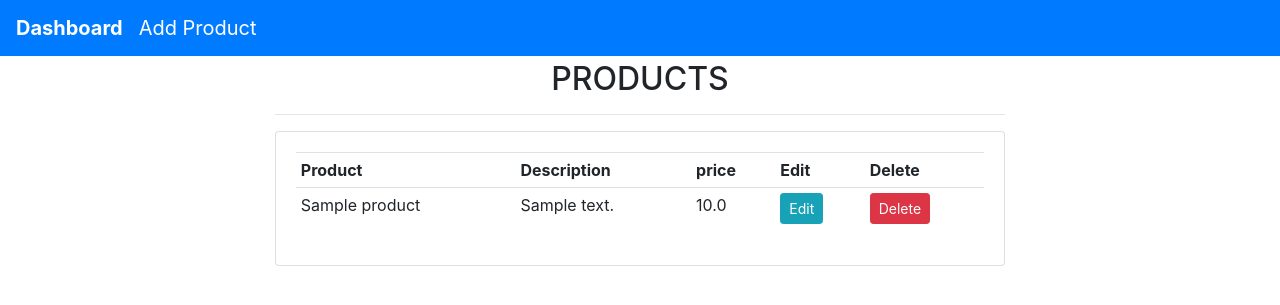
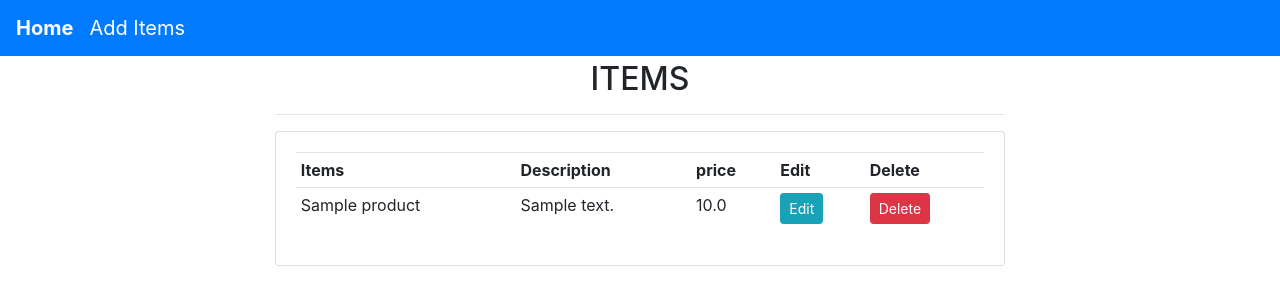
Before and after one commit to Preston-Too/CRUD-DEMO, a Django app: page / in a window 1280 px wide. Shown: the top 305 px of the page. Run offline with Django 4.2, Linux system fonts and the light colour scheme; tables that the repository leaves empty hold one stand-in row (values such as "Sample post").

```diff
--- a/mvcdemo/templates/home.html
+++ b/mvcdemo/templates/home.html
@@ -5,12 +5,12 @@
 <div class="container">
     <div class="row">
         <div class="col-md-8 mx-auto">
-            <h2 class="text-center">PRODUCTS</h2>
+            <h2 class="text-center">ITEMS</h2>
             <hr>
             <div class="card card-body">
                 <table class="table table-sm">
                     <tr>
-                        <th>Product</th>
+                        <th>Items</th>
                         <th>Description</th>
                         <!-- <th>Date Posted</th> -->
                         <th>price</th>
--- a/mvcdemo/templates/navbar.html
+++ b/mvcdemo/templates/navbar.html
@@ -1,12 +1,12 @@
 {% load static%}
 
 <nav class="mb-1 navbar navbar-expand-lg navbar-dark bg-primary">
-    <a class="navbar-brand" href="/"><b>Dashboard</b></a>
+    <a class="navbar-brand" href="/"><b>Home</b></a>
     <button class="navbar-toggler" type="button" data-toggle="collapse" data-target="#navbarSupportedContent-333"
     aria-controls="navbarSupportedContent-333" aria-expanded="false" aria-label="Toggle navigation">
     <span class="navbar-toggler-icon"></span>
     </button>
     <div>
-    <a class="navbar-brand" href="{% url 'post_product' %}">Add Product</a>
+    <a class="navbar-brand" href="{% url 'post_product' %}">Add Items</a>
     </div>
 </nav>
```
Also changed, not shown: README.md (added).
